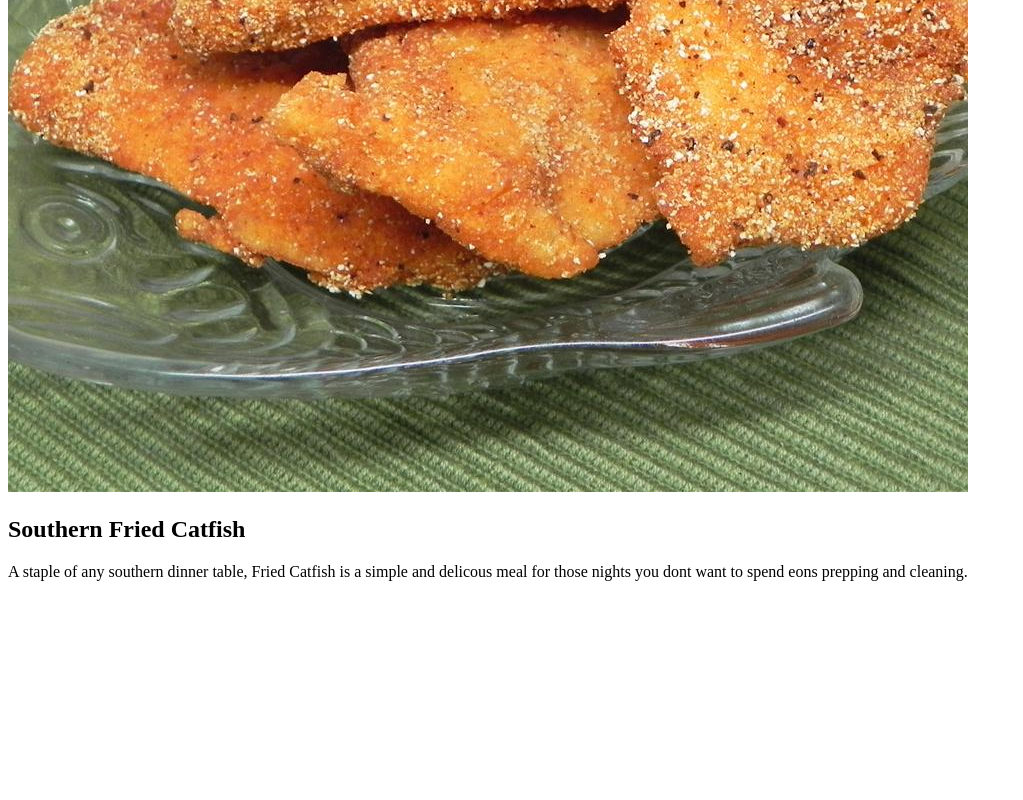
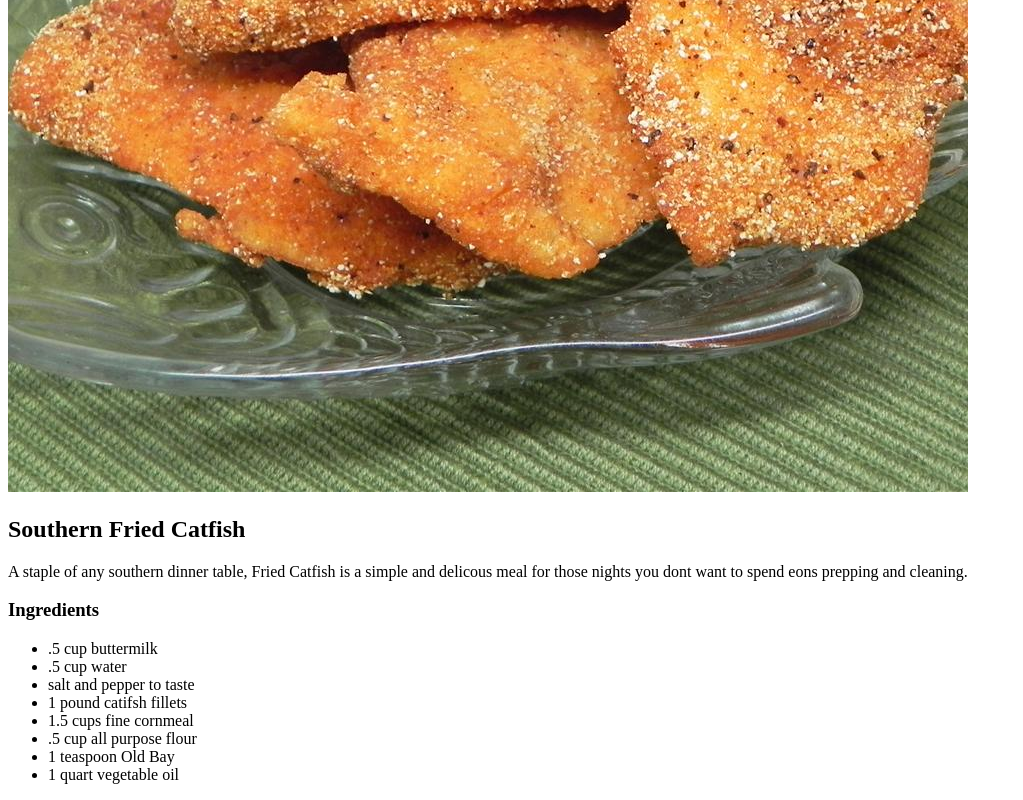
Before and after one commit to plaou73/odin-recipes, a plain HTML site: page recipes/catfish.html in a window 1280 px wide. Shown: the part 548-1348 px from the top of the page, without its empty margins (0-1023 px from the left). Before the commit the page ends 1145 px from the top, so only its background shows below. Drawn offline with Linux system fonts and the light colour scheme.

Commit message:
Add ingredient list to catfish.html

```diff
--- a/recipes/catfish.html
+++ b/recipes/catfish.html
@@ -18,4 +18,16 @@
                 is a simple and delicous meal for those nights you
                 dont want to spend eons prepping and cleaning.
             </p>
+                <h3>Ingredients</h3>
+                    <ul>
+                        <li>.5 cup buttermilk</li>
+                        <li>.5 cup water</li>
+                        <li>salt and pepper to taste</li>
+                        <li>1 pound catifsh fillets</li>
+                        <li>1.5 cups fine cornmeal</li>
+                        <li>.5 cup all purpose flour</li>
+                        <li>1 teaspoon Old Bay</li>
+                        <li>1 quart vegetable oil</li>
+                    </ul>
+
 </html>
```
